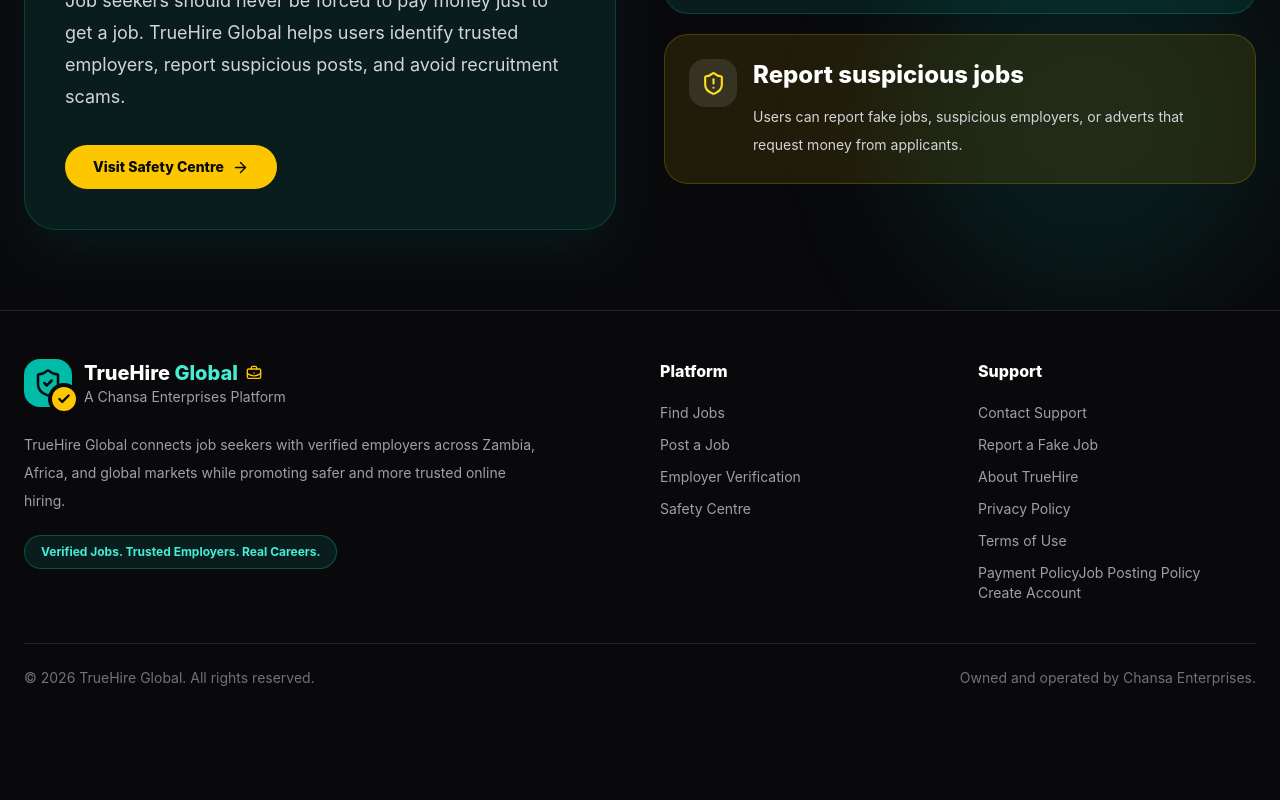
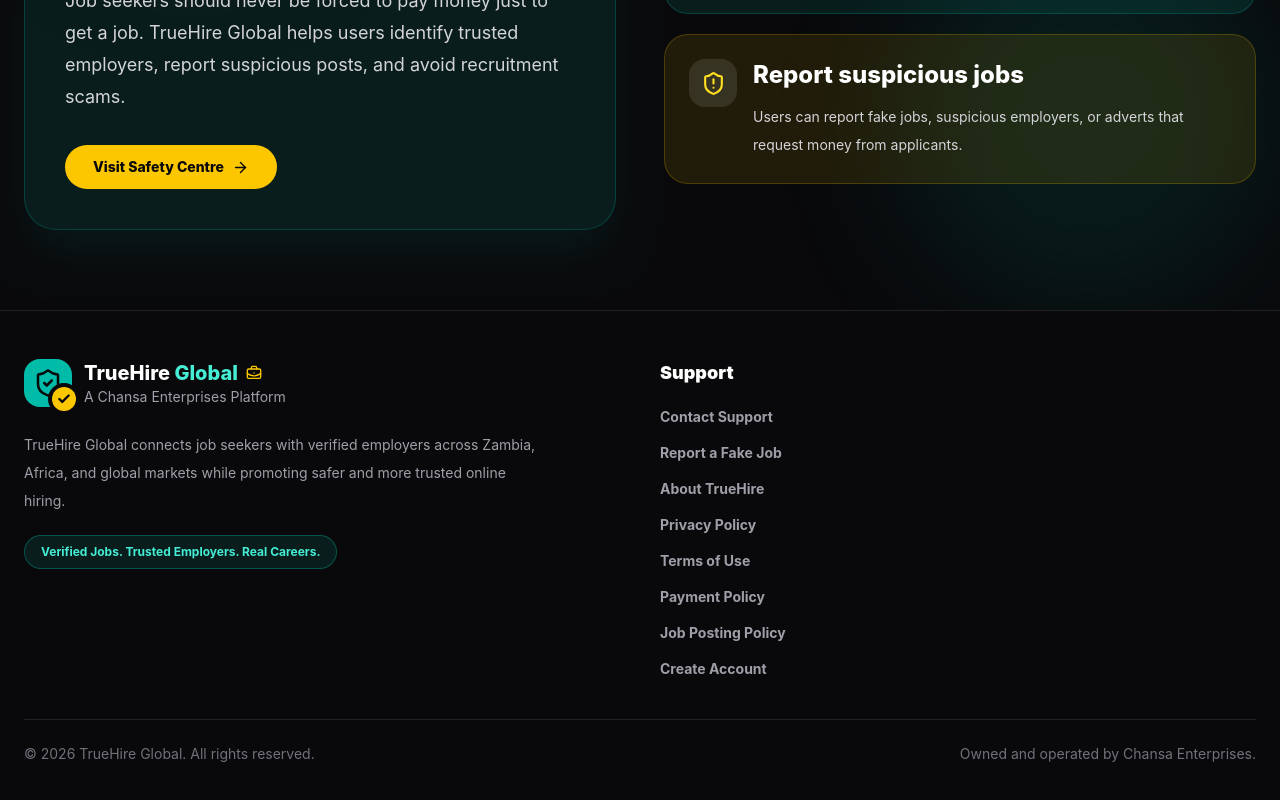
Before and after one commit to chansakelvin438-cloud/truehire-global, a React (Vite) app: page / in a window 1280 px wide. Shown: the part 6585-7385 px from the top of the page. Before the commit the page ends 7321 px from the top, so only its background shows below. Built offline with nearby package versions, Linux system fonts and the light colour scheme; no server answers.

Commit message:
Fix footer policy link spacing

```diff
--- a/src/components/Footer.jsx
+++ b/src/components/Footer.jsx
@@ -43,61 +43,51 @@
           </div>
 
           <div>
-            <h3 className="font-extrabold text-white">Platform</h3>
+            <h3 className="text-lg font-black text-white">Support</h3>
 
-            <div className="mt-5 space-y-3 text-sm text-zinc-400">
-              <Link to="/jobs" className="block hover:text-teal-300">
-                Find Jobs
-              </Link>
-
+            <nav className="mt-5 flex flex-col gap-4 text-sm font-bold">
               <Link
-                to="/employers/post-job"
-                className="block hover:text-teal-300"
+                to="/contact"
+                className="text-zinc-400 transition-colors duration-200 hover:text-yellow-300"
               >
-                Post a Job
-              </Link>
-
-              <Link
-                to="/employer-verification"
-                className="block hover:text-teal-300"
-              >
-                Employer Verification
-              </Link>
-
-              <Link to="/safety" className="block hover:text-teal-300">
-                Safety Centre
-              </Link>
-            </div>
-          </div>
-
-          <div>
-            <h3 className="font-extrabold text-white">Support</h3>
-
-            <div className="mt-5 space-y-3 text-sm text-zinc-400">
-              <Link to="/contact" className="block hover:text-teal-300">
                 Contact Support
               </Link>
 
               <Link
-                to="/contact?type=report"
-                className="block hover:text-red-300"
+                to="/safety"
+                className="text-zinc-400 transition-colors duration-200 hover:text-yellow-300"
               >
                 Report a Fake Job
               </Link>
 
-              <Link to="/about" className="block hover:text-teal-300">
+              <Link
+                to="/about"
+                className="text-zinc-400 transition-colors duration-200 hover:text-yellow-300"
+              >
                 About TrueHire
               </Link>
-              <Link to="/privacy" className="block hover:text-teal-300">
+
+              <Link
+                to="/privacy"
+                className="text-zinc-400 transition-colors duration-200 hover:text-yellow-300"
+              >
                 Privacy Policy
               </Link>
 
-              <Link to="/terms" className="block hover:text-yellow-300">
+              <Link
+                to="/terms"
+                className="text-zinc-400 transition-colors duration-200 hover:text-yellow-300"
+              >
                 Terms of Use
               </Link>
-              <Link to="/payment-policy" className="text-zinc-400 transition-colors duration-200 hover:text-yellow-300">
+
+              <Link
+                to="/payment-policy"
+                className="text-zinc-400 transition-colors duration-200 hover:text-yellow-300"
+              >
                 Payment Policy
               </Link>
+
               <Link
                 to="/job-posting-policy"
                 className="text-zinc-400 transition-colors duration-200 hover:text-yellow-300"
@@ -105,11 +95,15 @@
                 Job Posting Policy
               </Link>
 
-              <Link to="/register" className="block hover:text-yellow-300">
+              <Link
+                to="/register"
+                className="text-zinc-400 transition-colors duration-200 hover:text-yellow-300"
+              >
                 Create Account
               </Link>
-            </div>
+            </nav>
           </div>
+
         </div>
 
         <div className="mt-10 flex flex-col justify-between gap-4 border-t border-white/10 pt-6 text-sm text-zinc-500 md:flex-row">
```
